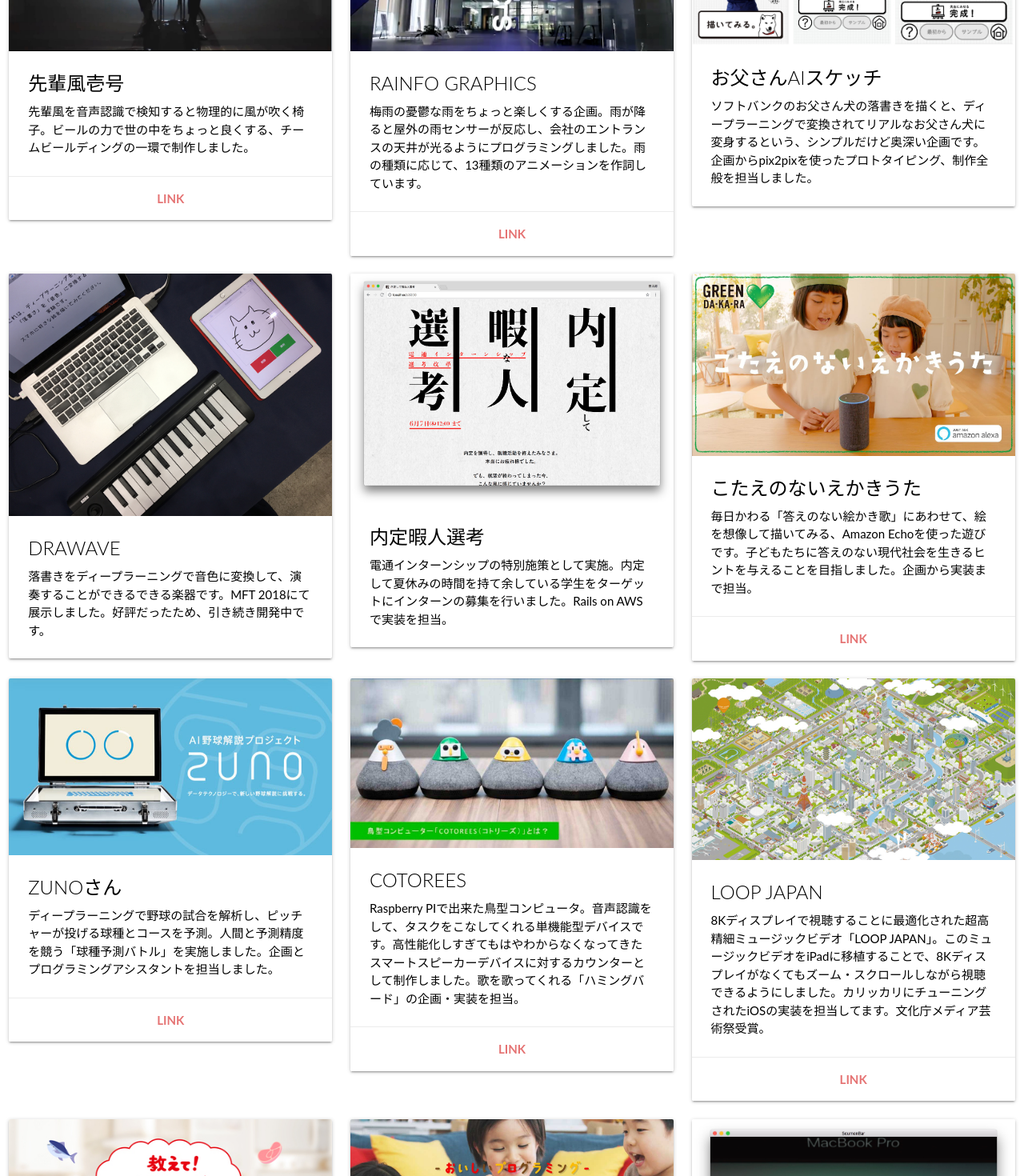
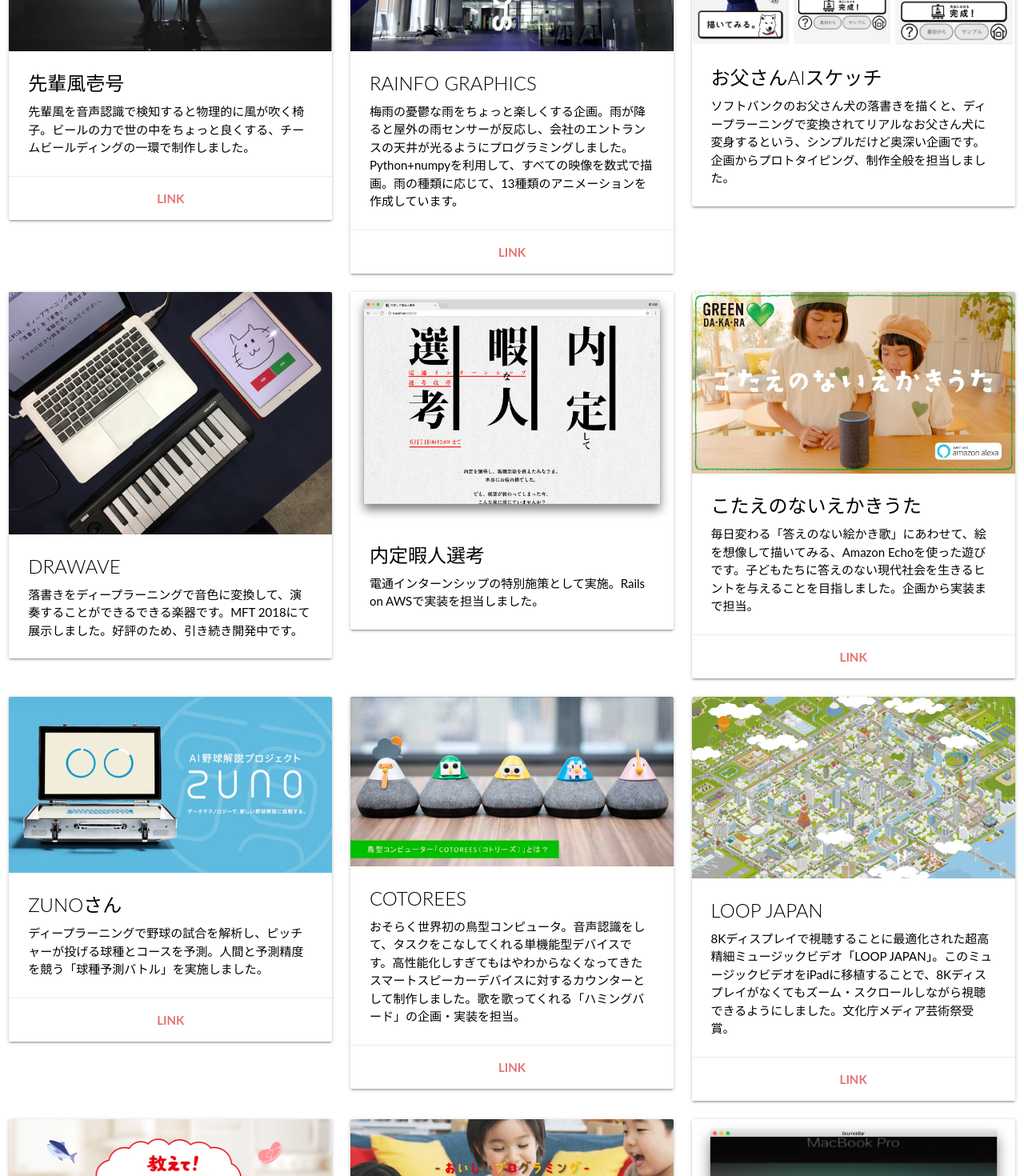
Before and after one commit to smurakami/smurakami.com, a React (Create React App) app: page / in a window 1280 px wide. Shown: the part 2020-3490 px from the top of the page at 80% size. Built offline with nearby package versions, Linux system fonts and the light colour scheme.

Commit message:
update works

```diff
--- a/src/data/works.js
+++ b/src/data/works.js
@@ -8,46 +8,46 @@
   {
     title: 'RAINFO GRAPHICS',
     image: '/images/works/rainfo_graphicks.jpg',
-    text: '梅雨の憂鬱な雨をちょっと楽しくする企画。雨が降ると屋外の雨センサーが反応し、会社のエントランスの天井が光るようにプログラミングしました。雨の種類に応じて、13種類のアニメーションを作詞しています。',
+    text: '梅雨の憂鬱な雨をちょっと楽しくする企画。雨が降ると屋外の雨センサーが反応し、会社のエントランスの天井が光るようにプログラミングしました。Python+numpyを利用して、すべての映像を数式で描画。雨の種類に応じて、13種類のアニメーションを作成しています。',
     link: 'https://youtu.be/z_ZsJamscKs',
   },
   {
     title: 'お父さんAIスケッチ',
     image: '/images/works/otousan_ai.jpg',
-    text: 'ソフトバンクのお父さん犬の落書きを描くと、ディープラーニングで変換されてリアルなお父さん犬に変身するという、シンプルだけど奥深い企画です。企画からpix2pixを使ったプロトタイピング、制作全般を担当しました。',
+    text: 'ソフトバンクのお父さん犬の落書きを描くと、ディープラーニングで変換されてリアルなお父さん犬に変身するという、シンプルだけど奥深い企画です。企画からプロトタイピング、制作全般を担当しました。',
   },
   {
     title: 'DRAWAVE',
     image: '/images/works/drawave.jpg',
-    text: '落書きをディープラーニングで音色に変換して、演奏することができるできる楽器です。MFT 2018にて展示しました。好評だったため、引き続き開発中です。',
+    text: '落書きをディープラーニングで音色に変換して、演奏することができるできる楽器です。MFT 2018にて展示しました。好評のため、引き続き開発中です。',
   },
   {
     title: '内定暇人選考',
     image: '/images/works/naitei_hima.jpg',
-    text: '電通インターンシップの特別施策として実施。内定して夏休みの時間を持て余している学生をターゲットにインターンの募集を行いました。Rails on AWSで実装を担当。',
+    text: '電通インターンシップの特別施策として実施。Rails on AWSで実装を担当しました。',
   },
   {
     title: 'こたえのないえかきうた',
     image: '/images/works/gd_ekakiuta.jpg',
-    text: '毎日かわる「答えのない絵かき歌」にあわせて、絵を想像して描いてみる、Amazon Echoを使った遊びです。子どもたちに答えのない現代社会を生きるヒントを与えることを目指しました。企画から実装まで担当。',
+    text: '毎日変わる「答えのない絵かき歌」にあわせて、絵を想像して描いてみる、Amazon Echoを使った遊びです。子どもたちに答えのない現代社会を生きるヒントを与えることを目指しました。企画から実装まで担当。',
     link: 'https://www.suntory.co.jp/softdrink/greendakara/ekakiuta/',
   },
   {
     title: 'ZUNOさん',
     image: '/images/works/zunosan.jpg',
-    text: 'ディープラーニングで野球の試合を解析し、ピッチャーが投げる球種とコースを予測。人間と予測精度を競う「球種予測バトル」を実施しました。企画とプログラミングアシスタントを担当しました。',
+    text: 'ディープラーニングで野球の試合を解析し、ピッチャーが投げる球種とコースを予測。人間と予測精度を競う「球種予測バトル」を実施しました。',
     link: 'http://www4.nhk.or.jp/zuno-san/',
   },
   {
     title: 'COTOREES',
     image: '/images/works/cotorees.jpg',
-    text: 'Raspberry PIで出来た鳥型コンピュータ。音声認識をして、タスクをこなしてくれる単機能型デバイスです。高性能化しすぎてもはやわからなくなってきたスマートスピーカーデバイスに対するカウンターとして制作しました。歌を歌ってくれる「ハミングバード」の企画・実装を担当。',
+    text: 'おそらく世界初の鳥型コンピュータ。音声認識をして、タスクをこなしてくれる単機能型デバイスです。高性能化しすぎてもはやわからなくなってきたスマートスピーカーデバイスに対するカウンターとして制作しました。歌を歌ってくれる「ハミングバード」の企画・実装を担当。',
     link: 'http://neurowear.com/projects_detail/cotorees.html',
   },
   {
     title: 'LOOP JAPAN',
     image: '/images/works/loop_japan.jpg',
-    text: '8Kディスプレイで視聴することに最適化された超高精細ミュージックビデオ「LOOP JAPAN」。このミュージックビデオをiPadに移植することで、8Kディスプレイがなくてもズーム・スクロールしながら視聴できるようにしました。カリッカリにチューニングされたiOSの実装を担当してます。文化庁メディア芸術祭受賞。',
+    text: '8Kディスプレイで視聴することに最適化された超高精細ミュージックビデオ「LOOP JAPAN」。このミュージックビデオをiPadに移植することで、8Kディスプレイがなくてもズーム・スクロールしながら視聴できるようにしました。文化庁メディア芸術祭受賞。',
     link: 'http://festival.j-mediaarts.jp/works/entertainment/loop-japan/',
   },
   {
@@ -70,7 +70,7 @@
   {
     title: 'PECHAT',
     image: '/images/works/pechat.jpg',
-    text: 'ぬいぐるみにつけると、しゃべりだす不思議なボタン。子どもに夢と驚きを与えるプロダクトです。初期プロトタイピング段階にエンジニアとして携わりました。',
+    text: 'ぬいぐるみにつけると、しゃべりだす不思議なボタン。子どもに夢と驚きを与えるプロダクトです。プロトタイピング段階に技術検証・制作に携わっていました。',
     link: 'https://pechat.jp/',
   },
   // {
```
